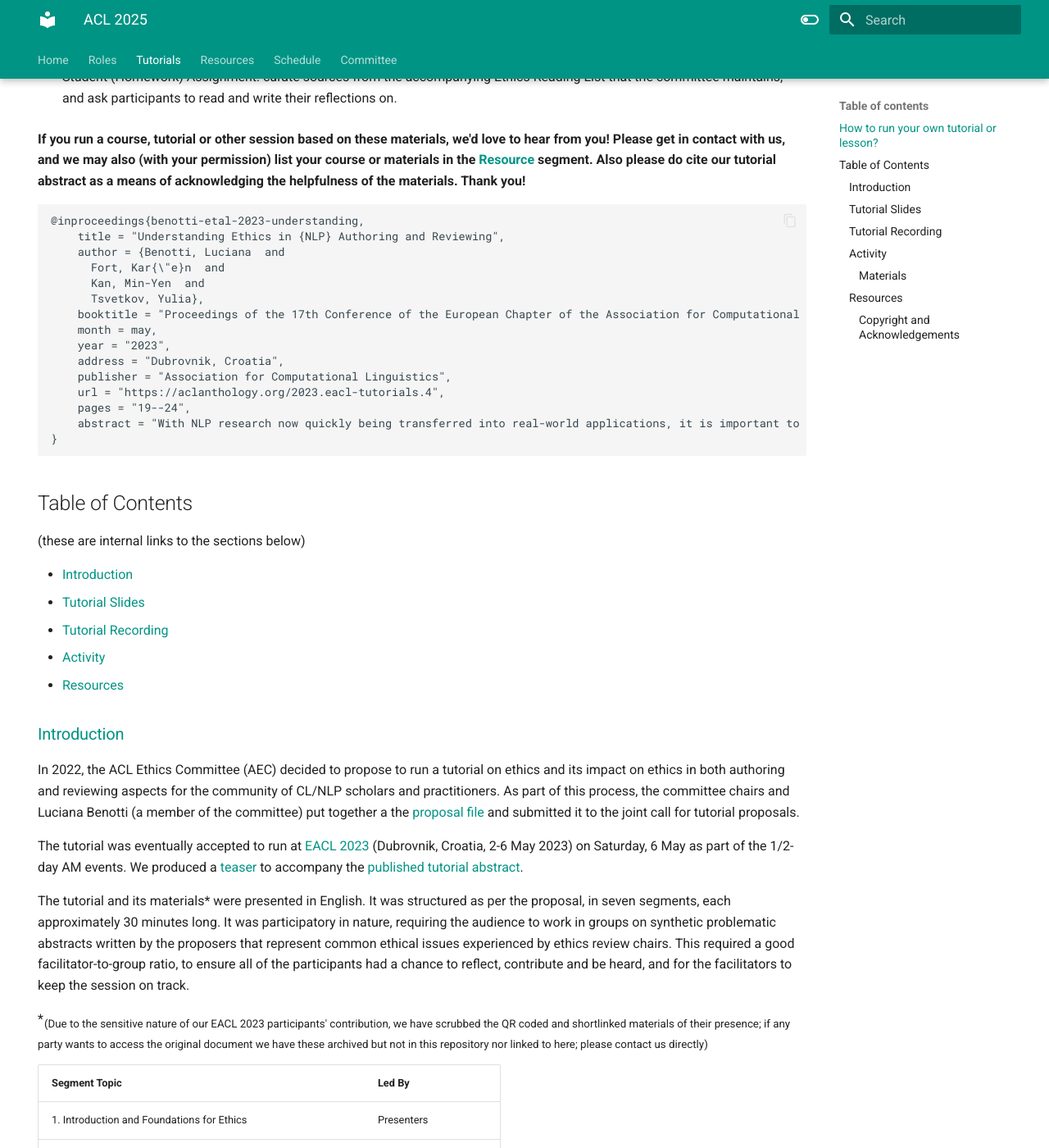
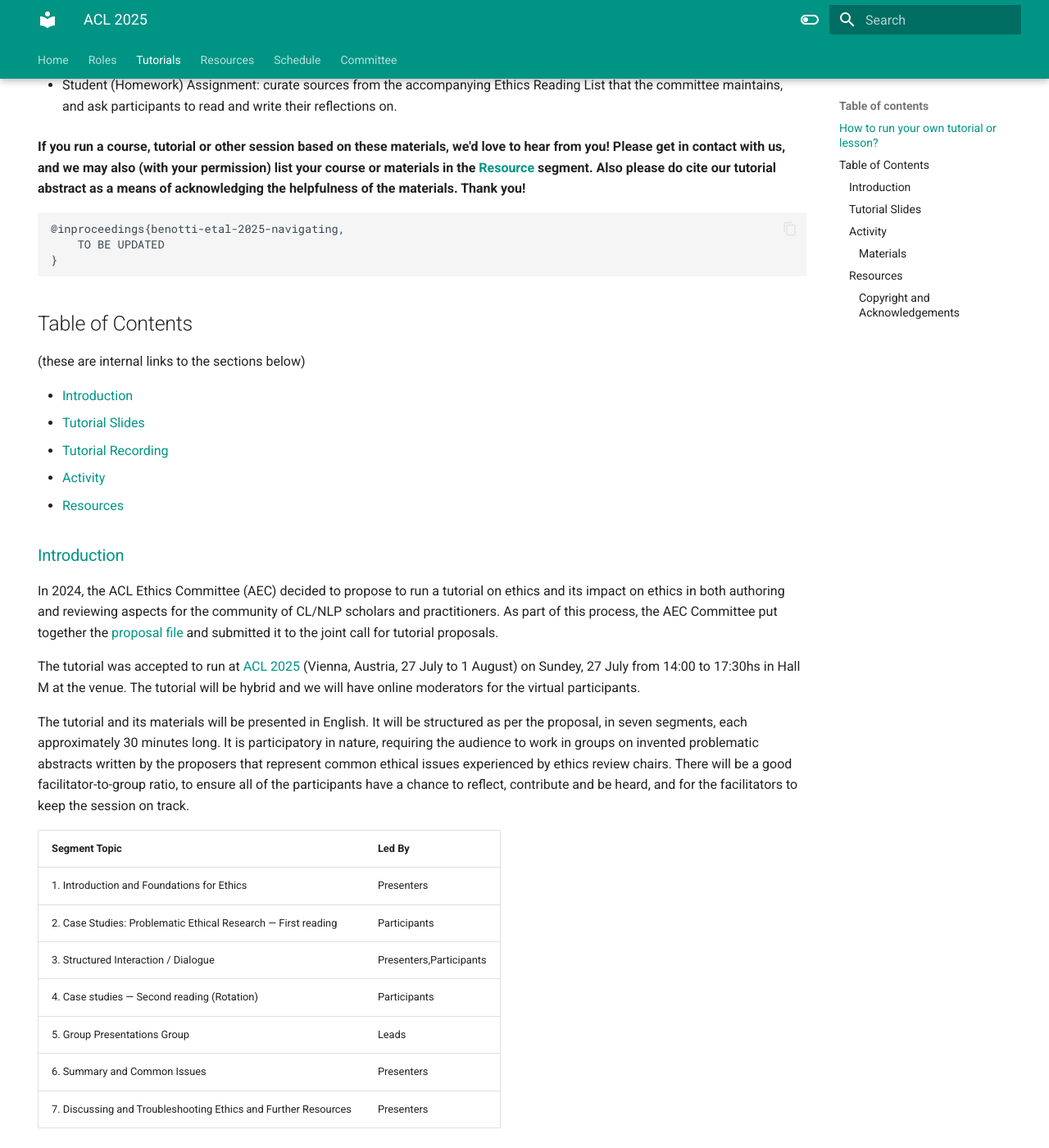
Before and after one commit to knmnyn/ethics-website, an MkDocs documentation site: the page built from docs/tutorials/ACL_2025.md, in a window 1280 px wide and 1400 px high, scrolled down 1136 px. Shown: the whole window at 82% size. Built offline with MkDocs 1.6.1 and Material for MkDocs 9.7.7, drawn with Linux system fonts in a browser that asks for light colours; some of the changed text lies outside the part shown.

Commit message:
Update ACL_2025.md

````diff
--- a/docs/tutorials/ACL_2025.md
+++ b/docs/tutorials/ACL_2025.md
@@ -6,7 +6,8 @@
 # ACL 2025
 
 
-Materials for the ACL 2025 Ethics Tutorial: **Understanding Ethics in NLP Authoring and Reviewing**.
+Materials for the ACL 2025 Ethics Tutorial: **Navigating Ethical Challenges in NLP:
+Hands-on strategies for students and researchers**.
 
 _This repository archives the materials in a reusable form, related materials (ACL Stakeholder Survey) and also links to other contemporary resources.  If you see things missing or needing maintenance, please file an issue or a pull request._
 
@@ -32,11 +33,9 @@
 
 * [Adriana Pagano](https://) ()
 
-You can access the original <a href="https://github.com/acl-org/ethics-website/blob/main/docs/tutorials/Ethics_Tutorial_Proposal__ACL_2025.pdf">tutorial proposal 2025</a> that was submitted for the call for tutorials for *CL conferences 2025.
-
 ### How to run your own tutorial or lesson?
 
-We recommend using our base materials here and adapting them to your setting.  Minimally, you need to create your own shortlinks and URL codes to your version of the materials before running, as the archived materials reference our EACL 2023 instance.
+We recommend using our base materials here and adapting them to your setting.  Minimally, you need to create your own shortlinks and URL codes to your version of the materials before running, as the archived materials reference our ACL 2025 or EACL 2023 instances.
 
 For our tutorial setting in an audience participatory style and approximately 20+ participants and 4 organisers, it was important to:
 
@@ -57,20 +56,8 @@
 **If you run a course, tutorial or other session based on these materials, we'd love to hear from you! Please get in contact with us, and we may also (with your permission) list your course or materials in the [Resource](#r) segment.  Also please do cite our tutorial abstract as a means of acknowledging the helpfulness of the materials.  Thank you!**
 
 ```
-@inproceedings{benotti-etal-2023-understanding,
-    title = "Understanding Ethics in {NLP} Authoring and Reviewing",
-    author = {Benotti, Luciana  and
-      Fort, Kar{\"e}n  and
-      Kan, Min-Yen  and
-      Tsvetkov, Yulia},
-    booktitle = "Proceedings of the 17th Conference of the European Chapter of the Association for Computational Linguistics: Tutorial Abstracts",
-    month = may,
-    year = "2023",
-    address = "Dubrovnik, Croatia",
-    publisher = "Association for Computational Linguistics",
-    url = "https://aclanthology.org/2023.eacl-tutorials.4",
-    pages = "19--24",
-    abstract = "With NLP research now quickly being transferred into real-world applications, it is important to be aware of and think through the consequences of our scientific investigation. Such ethical considerations are important in both authoring and reviewing. This tutorial will equip participants with basic guidelines for thinking deeply about ethical issues and review common considerations that recur in NLP research. The methodology is interactive and participatory, including case studies and working in groups. Importantly, the participants will be co-building the tutorial outcomes and will be working to create further tutorial materials to share as public outcomes.",
+@inproceedings{benotti-etal-2025-navigating,
+    TO BE UPDATED
 }
 ```
 ## Table of Contents
@@ -84,13 +71,11 @@
 
 ### <a id="i">Introduction</a>
 
-In 2022, the ACL Ethics Committee (AEC) decided to propose to run a tutorial on ethics and its impact on ethics in both authoring and reviewing aspects for the community of CL/NLP scholars and practitioners.  As part of this process, the committee chairs and Luciana Benotti (a member of the committee) put together a the [proposal file](https://github.com/acl-org/ethics-tutorial/blob/main/proposal/Ethics_Tutorial_Proposal.pdf) and submitted it to the joint call for tutorial proposals.
+In 2024, the ACL Ethics Committee (AEC) decided to propose to run a tutorial on ethics and its impact on ethics in both authoring and reviewing aspects for the community of CL/NLP scholars and practitioners.  As part of this process, the AEC Committee put together the [proposal file](https://github.com/acl-org/ethics-website/blob/main/docs/tutorials/Ethics_Tutorial_Proposal__ACL_2025.pdf) and submitted it to the joint call for tutorial proposals.
 
-The tutorial was eventually accepted to run at [EACL 2023](http://2023.eacl.org) (Dubrovnik, Croatia, 2-6 May 2023) on Saturday, 6 May as part of the 1/2-day AM events.  We produced a [teaser](https://github.com/acl-org/ethics-tutorial/blob/main/teaser/teaser.mp4) to accompany the [published tutorial abstract](https://aclanthology.org/2023.eacl-tutorials.4/).
+The tutorial was accepted to run at [ACL 2025](https://2025.aclweb.org/) (Vienna, Austria, 27 July to 1 August) on Sundey, 27 July from 14:00 to 17:30hs in Hall M at the venue. The tutorial will be hybrid and we will have online moderators for the virtual participants.
 
-The tutorial and its materials* were presented in English.  It was structured as per the proposal, in seven segments, each approximately 30 minutes long.  It was participatory in nature, requiring the audience to work in groups on synthetic problematic abstracts written by the proposers that represent common ethical issues experienced by ethics review chairs.  This required a good facilitator-to-group ratio, to ensure all of the participants had a chance to reflect, contribute and be heard, and for the facilitators to keep the session on track.
-
-*<sub>(Due to the sensitive nature of our EACL 2023 participants' contribution, we have scrubbed the QR coded and shortlinked materials of their presence; if any party wants to access the original document we have these archived but not in this repository nor linked to here; please contact us directly)</sub>
+The tutorial and its materials will be presented in English.  It will be structured as per the proposal, in seven segments, each approximately 30 minutes long.  It is participatory in nature, requiring the audience to work in groups on invented problematic abstracts written by the proposers that represent common ethical issues experienced by ethics review chairs.  There will be a good facilitator-to-group ratio, to ensure all of the participants have a chance to reflect, contribute and be heard, and for the facilitators to keep the session on track.
 
 |**Segment Topic**                                             |**Led By**             |
 |--------------------------------------------------------------|-----------------------|
@@ -106,12 +91,11 @@
 
 ### <a id="ts">Tutorial Slides</a>
 
+TO BE UPDATED:
+
 After introducing the organisers and the format and resources of the tutorial, the first segment featured two lecture segments, both focused on introductory and foundational material on ethics.
 
-The presentation deck for the tutorial lives in a public, shared Google Slides permalink: [http://bit.ly/eacl23-ethics-slides](http://bit.ly/eacl23-ethics-slides) but for posterity, we have also archived forms here in this repository:
-
-* <a href="https://github.com/acl-org/ethics-tutorial/blob/main/slides/Understanding%20Ethics%20in%20NLP%20Authoring%20and%20Reviewing%20%E2%80%93%20Presentation%20Deck.pdf">PDF, local copy</a> - created from the Google Slides origin deck
-* <a href="https://github.com/acl-org/ethics-tutorial/blob/main/slides/Understanding%20Ethics%20in%20NLP%20Authoring%20and%20Reviewing%20%E2%80%93%20Presentation%20Deck.pptx">Microsoft Powerpoint, local copy</a> - created from the Google Slides origin deck
+TO BE UPDATED Google Slides permalink for EACL 2023 tutorial: [http://bit.ly/eacl23-ethics-slides](http://bit.ly/eacl23-ethics-slides)
 
 Segment 1A (Slides 6-39) covers the definition and scope of ethics; its origins; virtue, deontological and utilitarian forms of ethics; experiments and policy reactions to ethical violation (Nuremburg Trials and Code, Belmont Report).  _This segment was presented by Karën Fort._
 
@@ -120,20 +104,6 @@
 Segment 7A (Slides 86-99) reprised work from Benotti and Blackburn (2022) [_Ethical Consideration Sections in Natural Language Processing Papers_](https://aclanthology.org/2022.emnlp-main.299/), which examined such written ECS in NLP papers to analyze the issues covered in terms of 1) research benefits, 2) potential harms, and 3) vulnerable groups affected.  It covers the differences between geographical region's reporting of such issues.  _This segment was presented by Luciana Benotti._
 
 The remainder of the slides (Segment 7B) are framing materials to help introduce the tutorial, and set up the abstract critique exercise.  _This segment was presented by Min-Yen Kan and all presenters._
-
-### <a id="tr">Tutorial Recording</a>
-
-The files of the recordings are too large to fit into this repository, but the below links to the segments of the scrubbed recordings.
-
-* (Segment 1A) - [Introduction and Foundations for Ethics - Part 1](https://drive.google.com/file/d/1iqCfM0ew_hkcMTmPb7vvEhyS0Rx-y0me/view?usp=sharing) - Karën; 22m49s
-* (Segment 1A) - [Introduction and Foundations for Ethics - Part 1 (with Q/A)](https://drive.google.com/file/d/1ZYBnhhif_Z_8pUeH2kedaFY_zZ5F3ez2/view?usp=sharing) - Karën; 40m17s
-
-* (Segment 1B) - [Introduction and Foundations for Ethics - Part 2](https://drive.google.com/file/d/1blwYuSCsSsII7xRGICif72xYwma7_IXl/view?usp=sharing) - Yulia; 27m18s
-* (Segment 1B) - [Introduction and Foundations for Ethics - Part 2 (with Q/A)](https://drive.google.com/file/d/1BlVrqVHxfEikH9J0Plchw42qgmBobVqm/view?usp=sharing) - Yulia; 46m47s
-
-* (Segment 7A) - [Ethical Consideration Sections](https://drive.google.com/file/d/1ECBaGAOtf__KS0zm4FA6KBxqAIDiC1oL/view?usp=sharing) - Luciana; 17m42s
-
-* (Segment 7B) - [Conclusion](https://drive.google.com/file/d/1rNiNRRGZcpnJy-9R_lutb4P1_EBghPbp/view?usp=sharing) - Min; 4m54s
 
 ### <a id="a">Activity</a>
 
@@ -144,6 +114,8 @@
 After both phases were finished, each group presented elements of their findings, with the faciltators structuring and probing for issues and clarity on different aspects.
 
 #### Materials
+
+TO BE UPDATED:
 
 The activity was run using a scribe document where the organizers communicated information (the abstracts below and the instructions) and solicited the audience's feedback on the overall session.
 
@@ -167,8 +139,8 @@
 
 ### <a id="r">Resources</a>
 
-* The ACL Ethics Stakeholder Survey - Prior to the tutorial, the AEC also conducted a survey of our ACL stakeholders, to help priortize ethics needs of our community.  This tutorial is a direct result of that mandate.  To be presented live at ACL (Toronto, Canada) on 11 July 2023.
-  * Full report for the survey (draft): [Yes, We Care (more)! Results of the 2021 Ethics and Natural Language Processing Survey](https://github.com/acl-org/ethics-tutorial/blob/main/survey/yes_we_care_more_results_of_the_2021_ethics_and_natural_language_processing_survey.pdf)
+* The ACL Ethics Stakeholder Survey - Prior to the tutorial, the AEC also conducted a survey of our ACL stakeholders, to help priortize ethics needs of our community.  This tutorial is a direct result of that mandate presented live at ACL (Toronto, Canada) on 11 July 2023.
+  * Full report for the survey (draft): [Yes, We Care (more)! Results of the Ethics and Natural Language Processing Survey](https://github.com/acl-org/ethics-tutorial/blob/main/survey/yes_we_care_more_results_of_the_2021_ethics_and_natural_language_processing_survey.pdf)
   * [Associated presentation slides](https://github.com/acl-org/ethics-tutorial/blob/main/survey/230724-ACL-Ethics-Commitee-Panel.pdf)
 * The ACL Ethics Reading List - [https://github.com/acl-org/ethics-reading-list](https://github.com/acl-org/ethics-reading-list) - also mentioned in Slide 110
 
@@ -185,13 +157,3 @@
 All materials in this repo are [CC-BY-4.0](https://github.com/acl-org/ethics-tutorial/blob/main/LICENSE-CC-BY-4.0.md)
 
 Our presenters would also like to thank the entire ACL Ethics Committee (AEC) for their support and endorsement of the process.
-
-* Luciana Benotti, committee member (Americas) [she/her] 2021–2024
-* Mark Drezde, committee member (Americas) [he/him] 2021–2024
-* Karën Fort, co-chair (Europe/Africa) [she/her] 2021–2026
-* Pascale Fung, committee member (Asia/Oceania) [she/her] 2021–2024
-* Dirk Hovy, committee member (Europe/Africa) [he/him] 2021–2024
-* Min-Yen Kan, co-chair (Asia/Oceania) [he/him] 2021–2026
-* Jin-Dong Kim, committee member (Asia/Oceania) [he/him] 2021–2024
-* Malvina Nissim, committee member (Europe/Africa) [she/her] 2021–2024
-* Yulia Tsvetkov, co-chair (Americas) [she/her] 2021–2026
````
